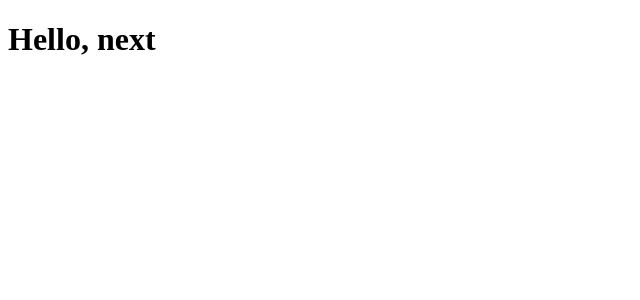
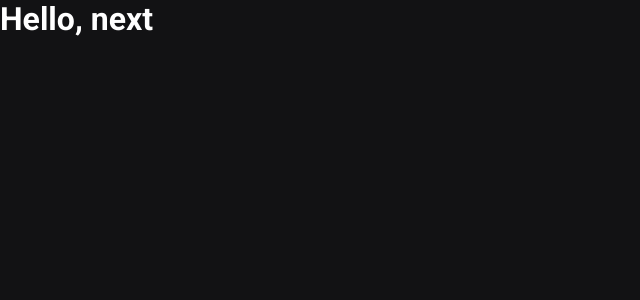
Before and after one commit to caleb-freitas/ignews, a Next.js app: page / in a window 1280 px wide. Shown: the top 300 px of the page, without its empty margins (0-640 px from the left). Built offline with nearby package versions, Linux system fonts and the light colour scheme.

Commit message:
feat: added global styles

```diff
--- a/src/pages/_app.tsx
+++ b/src/pages/_app.tsx
@@ -1,4 +1,6 @@
 import type { AppProps } from 'next/app'
+
+import '../styles/global.scss'
 
 function MyApp({ Component, pageProps }: AppProps) {
   return <Component {...pageProps} />
--- /dev/null
+++ b/src/pages/_document.tsx
@@ -0,0 +1,18 @@
+import Document, { Html, Head, Main, NextScript } from "next/document"
+
+export default class MyDocument extends Document {
+  render() {
+    return (
+      <Html lang="en">
+        <Head>
+          <link rel="preconnect" href="https://fonts.gstatic.com" />
+          <link href="https://fonts.googleapis.com/css2?family=Inter:wght@400;700&family=Poppins:wght@400;600&family=Roboto:wght@400;700;900&display=swap" rel="stylesheet" />
+        </Head>
+        <body>
+          <Main />
+          <NextScript />
+        </body>
+      </Html>
+    )
+  }
+}
--- a/src/pages/index.tsx
+++ b/src/pages/index.tsx
@@ -1,9 +1,15 @@
-import type { NextPage } from 'next'
+import styles from '../styles/home.module.scss'
+import Head from 'next/head'
 
-const Home: NextPage = () => {
+export default function Home() {
   return (
-    <h1>Hello, next</h1>
+    <>
+      <Head>
+        <title>Inicio | ig.news</title>
+      </Head>
+      <h1>
+        Hello, next
+      </h1>
+    </>
   )
 }
-
-export default Home
--- /dev/null
+++ b/src/styles/global.scss
@@ -0,0 +1,48 @@
+* {
+  margin: 0;
+  padding: 0;
+  box-sizing: border-box;
+}
+
+:root {
+  --white: #FFFFFF;
+  --gray-100: #e1e1e6;
+  --gray-300: #a8a8b3;
+  --gray-900: #121214;
+  --cyan-500: #61dafb;
+  --yellow-500: #eba417;
+}
+
+@media (max-width: 1000px) {
+  html {
+    font-size: 93.75%;
+  }
+}
+
+@media (max-width: 720) {
+  html {
+    font-size: 87.5%;
+  }
+}
+
+body {
+  background: var(--gray-900);
+  color: var(--white)
+}
+
+body,
+input,
+textarea,
+select,
+button {
+  font: 400 1rem 'Roboto', sans-serif;
+}
+
+button {
+  cursor: pointer;
+}
+
+a {
+  color: inherit;
+  text-decoration: none;
+}
```
